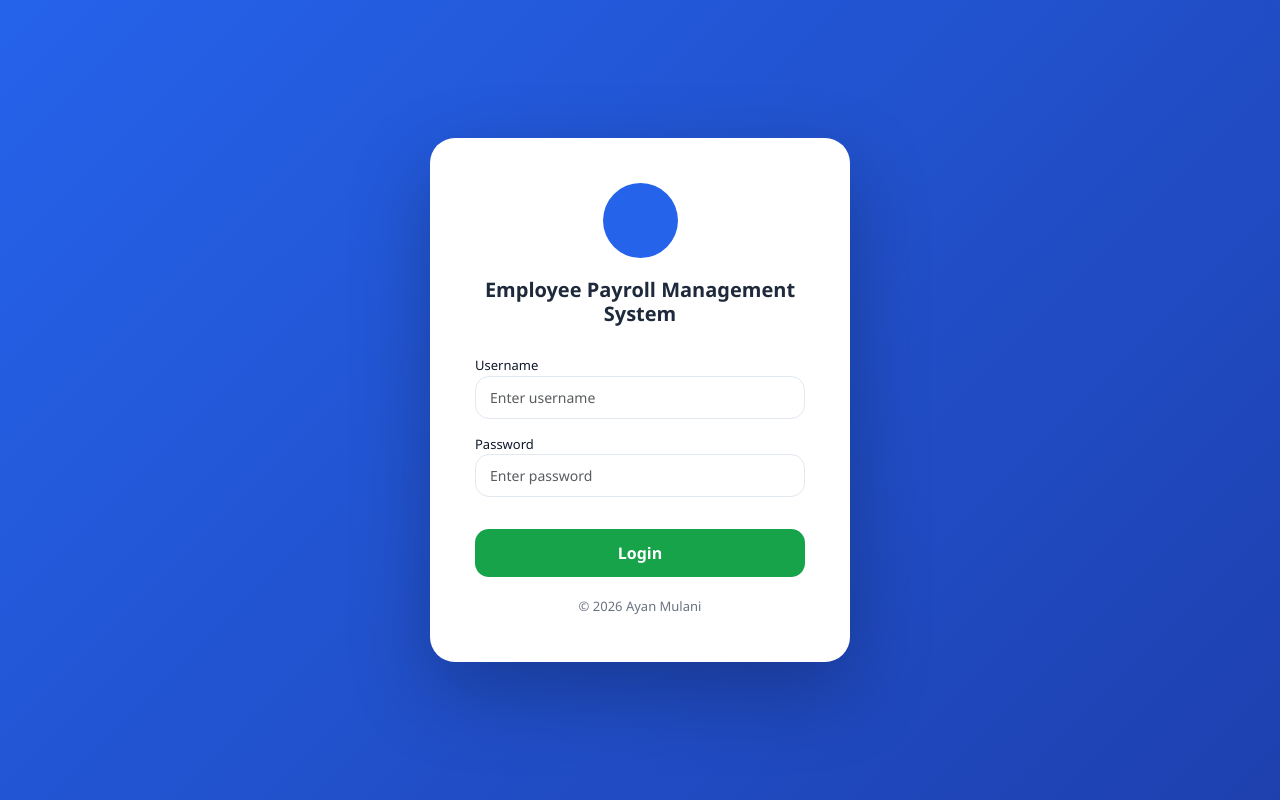
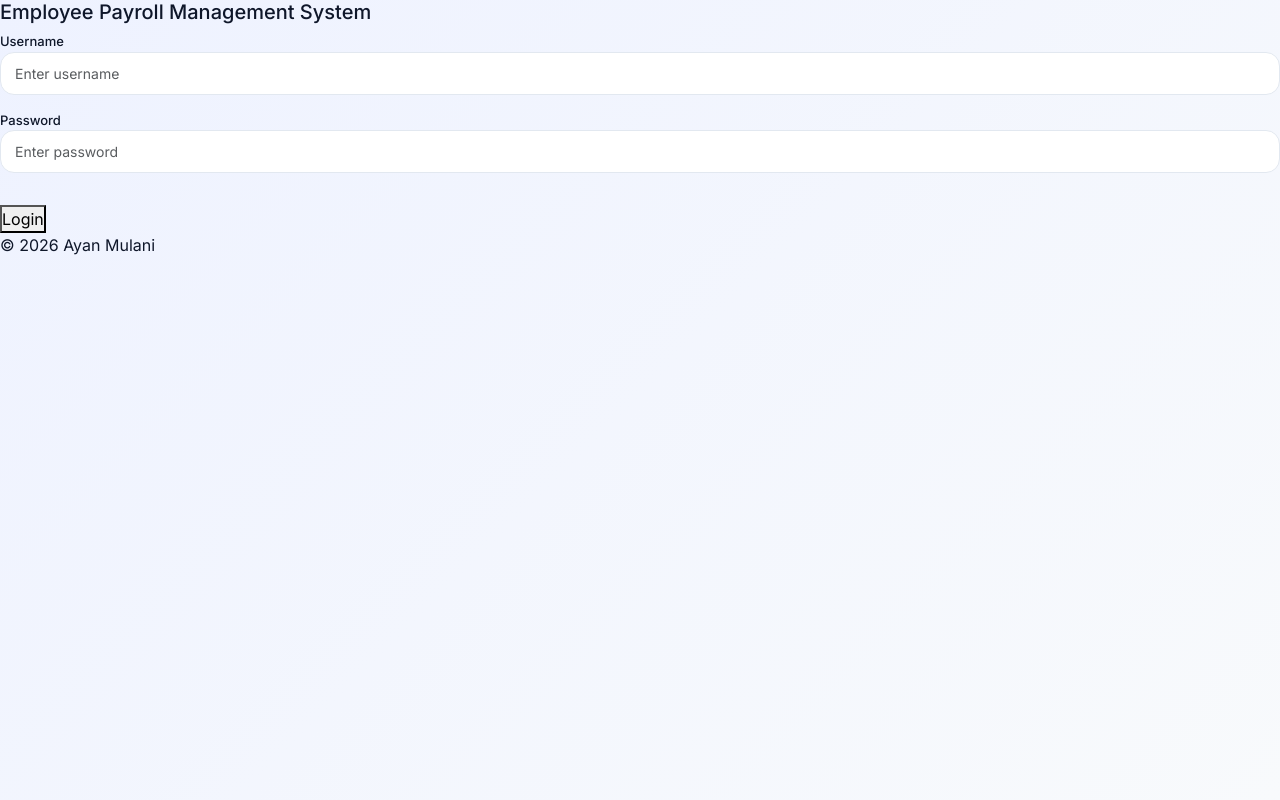
Before and after one commit to AyanMulani/employeepayroll, a Flask app: page /login in a window 1280 px wide. Run offline with Flask 3, Linux system fonts and the light colour scheme.

Commit message:
Update style.css

```diff
--- a/static/style.css
+++ b/static/style.css
@@ -51,10 +51,7 @@ body{
     box-shadow:0 20px 50px rgba(0,0,0,0.07);
     transition:all 0.3s ease;
 }
-.btn btn-success{
 
-    margin-left: 25px;
-}
 .card:hover{
     transform:translateY(-5px);
     box-shadow:0 30px 60px rgba(37,99,235,0.15);
@@ -196,92 +193,3 @@ body.dark .table{
 body.dark .table thead{
     background:#1e40af;
 }
-
-/* ===== Background ===== */
-body{
-    min-height:100vh;
-    background: linear-gradient(135deg,#2563eb,#1e40af);
-    display:flex;
-    align-items:center;
-    justify-content:center;
-    font-family: 'Segoe UI', sans-serif;
-}
-
-/* ===== Card ===== */
-.login-card{
-    width:100%;
-    max-width:420px;
-    border-radius:25px;
-    background:white;
-    padding:45px;
-    box-shadow:0 30px 80px rgba(0,0,0,0.25);
-}
-
-/* ===== Logo Circle ===== */
-.logo-circle{
-    width:75px;
-    height:75px;
-    background:#2563eb;
-    border-radius:50%;
-    margin:0 auto 20px;
-}
-
-/* ===== Title ===== */
-.login-title{
-    text-align:center;
-    font-weight:600;
-    margin-bottom:30px;
-    color:#1e293b;
-}
-
-/* ===== Inputs ===== */
-.custom-input{
-    border-radius:14px;
-    padding:12px 15px;
-    border:1px solid #d1d5db;
-    transition:0.2s ease;
-}
-
-.custom-input:focus{
-    border-color:#2563eb;
-    box-shadow:0 0 0 3px rgba(37,99,235,0.2);
-}
-
-/* ===== Password Eye ===== */
-.password-wrapper{
-    position:relative;
-}
-
-.toggle-password{
-    position:absolute;
-    right:15px;
-    top:50%;
-    transform:translateY(-50%);
-    cursor:pointer;
-    color:#6b7280;
-}
-
-/* ===== Button ===== */
-.btn-login{
-    width:100%;
-    background:#16a34a;
-    border:none;
-    border-radius:14px;
-    padding:12px;
-    font-weight:600;
-    color:white;
-    transition:0.3s ease;
-}
-
-.btn-login:hover{
-    background:#15803d;
-    transform:translateY(-2px);
-}
-
-/* ===== Footer ===== */
-.login-footer{
-    margin-top:20px;
-    font-size:13px;
-    color:#6b7280;
-    text-align:center;
-}
```
